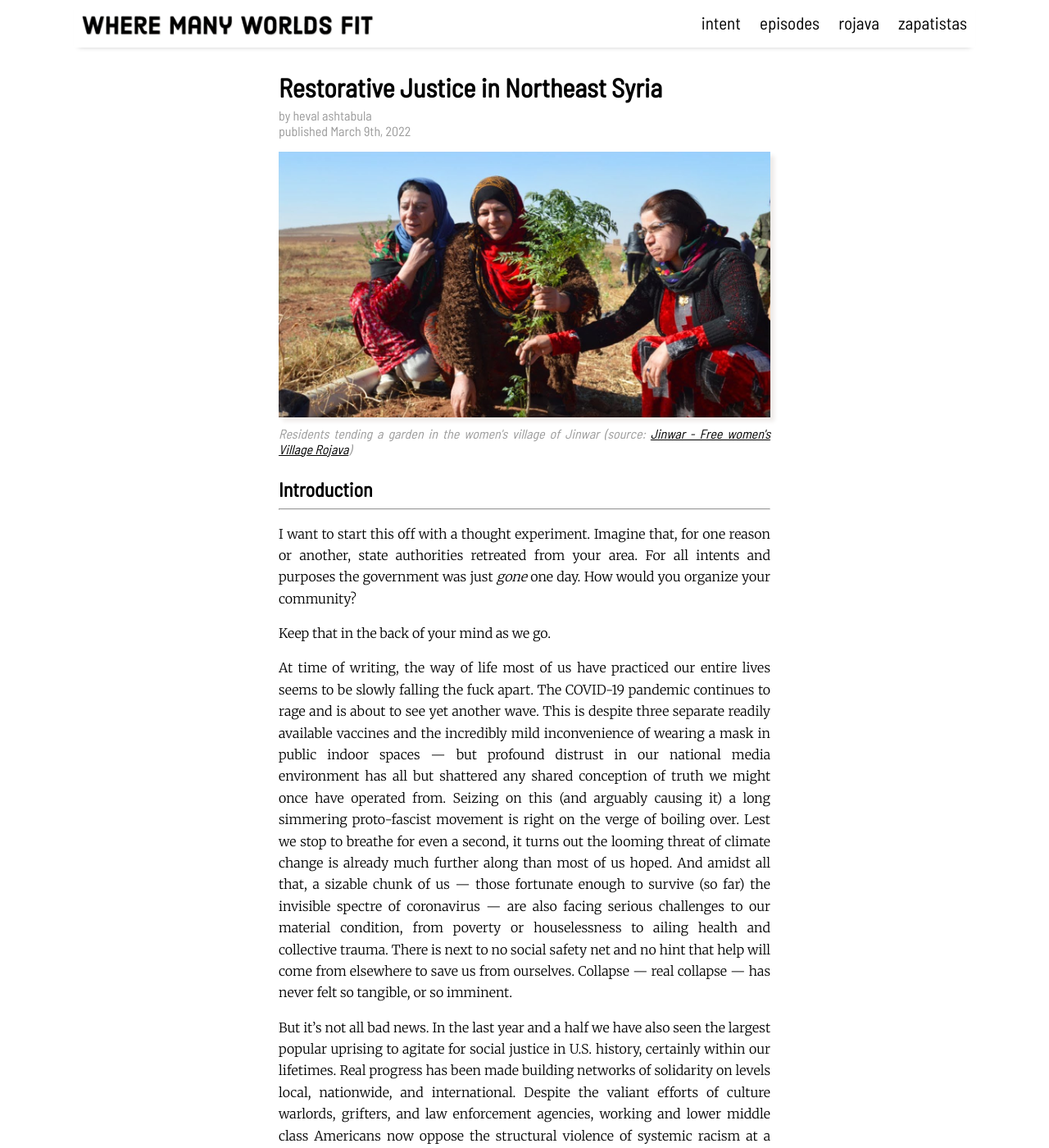
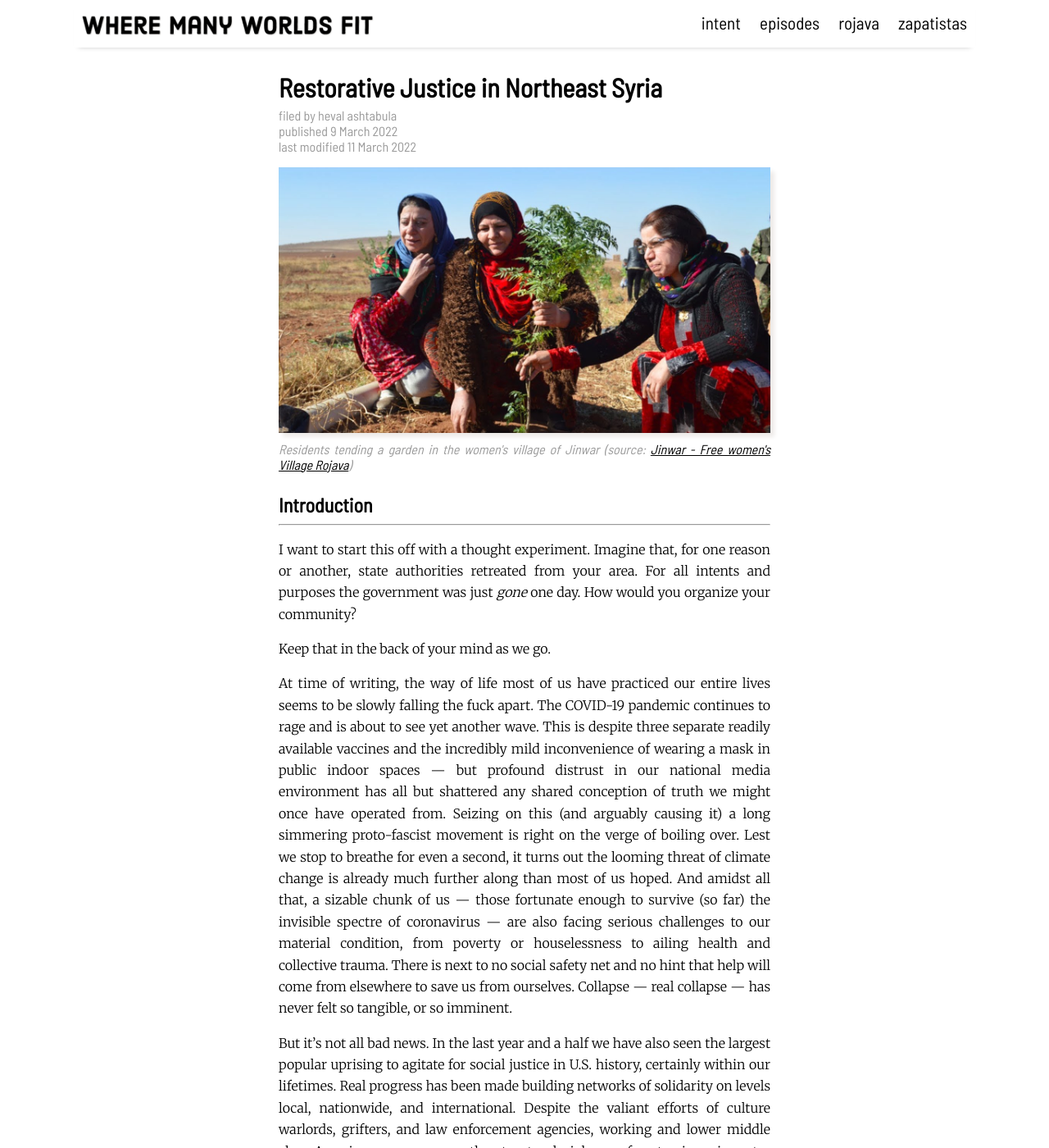
Before and after one commit to manyworldspod/manyworldspod.github.io, a Jekyll site: the page built from _posts/2022-03-09-restorative-justice-northeast-syria.md, in a window 1280 px wide and 1400 px high. Shown: the whole window at 82% size. Built offline with Jekyll 4.4.1, drawn with Linux system fonts in a browser that asks for light colours; a script that is not in the unit is left out.

Commit message:
Introduce a last modified date where appropriate (#20)

```diff
--- a/_data/settings.yml
+++ b/_data/settings.yml
@@ -38,7 +38,8 @@ pagination:
   previous_page: 'older'
 
 # customize post formatting
-byline_prefix: 'by'
+byline_prefix: 'filed by'
 post_date_prefix: 'published'
+last_modified_prefix: 'last modified'
 sharing_button_prompt: 'steal this page!'
 related_posts: 'related coverage'
--- a/_includes/post-byline.html
+++ b/_includes/post-byline.html
@@ -8,12 +8,11 @@
 </span>
 <span class="post-date">
   {{ site.data.settings.post_date_prefix }}
-  {% assign d = page.date | date: "%-d"  %}
-  {{ page.date | date: "%B" }}
-  {% case d %}
-    {% when '1' or '21' or '31' %}{{ d }}st
-    {% when '2' or '22' %}{{ d }}nd
-    {% when '3' or '23' %}{{ d }}rd
-    {% else %}{{ d }}th{% endcase %},
-  {{ page.date | date: "%Y" }}
+  {{ page.date | date: "%-d %B %Y" }}
 </span>
+{% if page.last_modified %}
+  <span class="post-date">
+    {{ site.data.settings.last_modified_prefix }}
+    {{ page.last_modified | date: "%-d %B %Y" }}
+  </span>
+{% endif %}
--- a/_posts/2022-03-09-restorative-justice-northeast-syria.md
+++ b/_posts/2022-03-09-restorative-justice-northeast-syria.md
@@ -2,6 +2,7 @@
 layout: post
 title: "Restorative Justice in Northeast Syria"
 author: "heval ashtabula"
+last_modified: 2022-03-11
 categories: justice
 tags: [rojava,restorative justice,jiniology,dual power,complementarity]
 image: jinwar.jpg
--- a/_sass/_post.scss
+++ b/_sass/_post.scss
@@ -17,7 +17,7 @@ figcaption {
   text-align: justify;
   text-justify: inter-word;
 }
-.post-date, .share-prompt {
+.post-date:last-of-type, .share-prompt {
   margin-bottom: 1rem;
 }
 .featured-image img {
```
